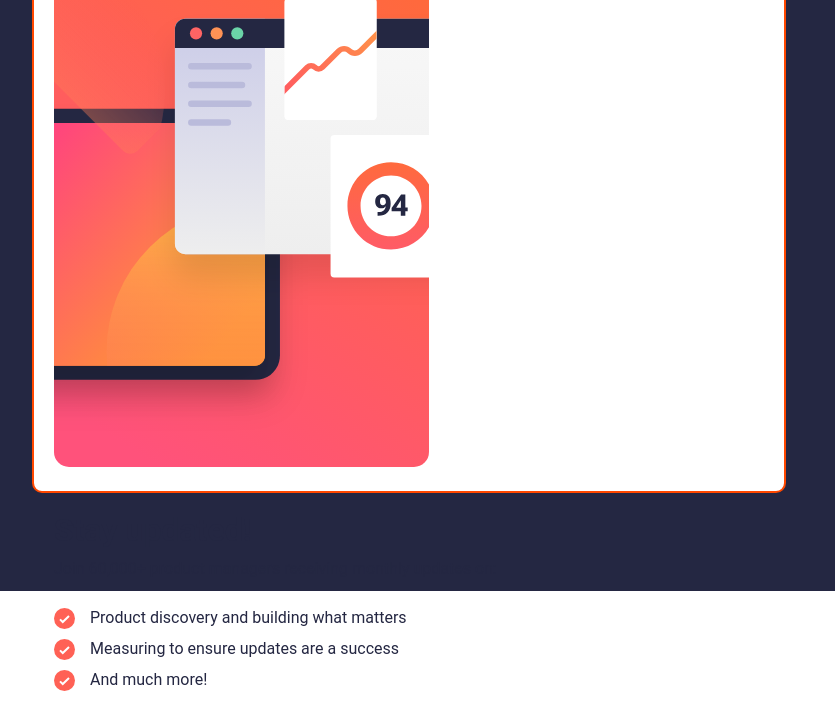
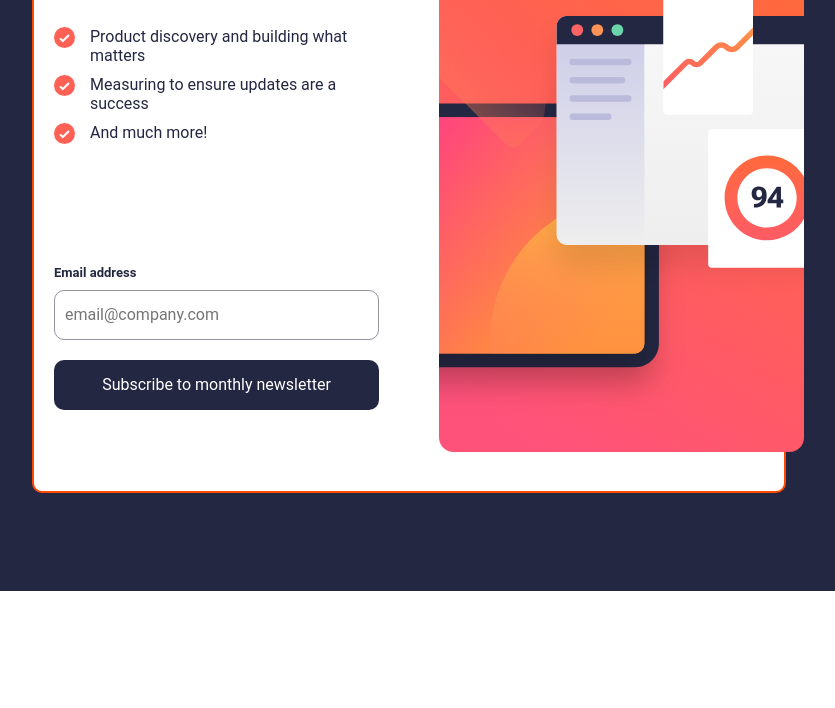
Before and after one commit to dineshsutihar/NewsletterSignUpForm, a plain HTML site: page index.html in a window 1280 px wide. Shown: the part 209-917 px from the top of the page, without its empty margins (231-1066 px from the left). After the commit the page ends 800 px from the top, so only its background shows below. Drawn offline with Linux system fonts and the light colour scheme.

Commit message:
Fix styling and layout in style.css

```diff
--- a/style.css
+++ b/style.css
@@ -135,8 +135,9 @@ footer {
   .container {
     background-color: hsl(234, 29%, 20%);
     width: 100vw;
-    height: 100vh; /* Fix typo here */
+    height: 100vh;
   }
+
   .screen1 {
     background-color: hsl(0, 0%, 100%);
     width: 750px;
@@ -146,14 +147,32 @@ footer {
     top: 50%;
     left: 50%;
     transform: translate(-50%, -50%);
-    position: relative; /* Add this line */
+    position: relative;
+    display: grid;
+    grid-template-areas:
+      'text img'
+      'form img';
+    grid-template-columns: repeat(2, 1fr);
+    grid-gap: 20px;
   }
+
   .hero-img {
     width: 100%;
+    grid-area: img;
   }
+
   .hero-img img {
-    width: 50%;
+    width: 100%;
     border-radius: 10px;
     margin: 20px;
   }
+
+  .text {
+    grid-area: text;
+    margin: 20px;
+  }
+
+  form {
+    grid-area: form;
+  }
 }
```
